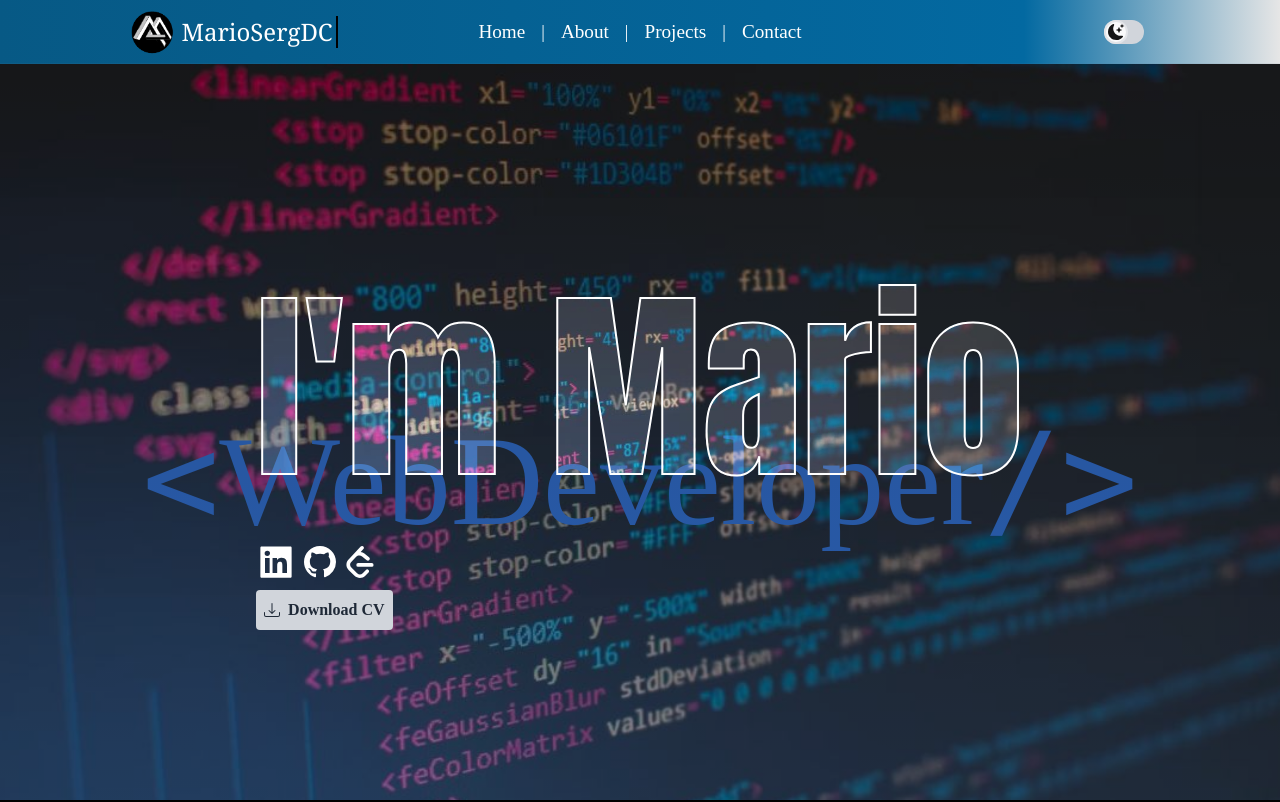
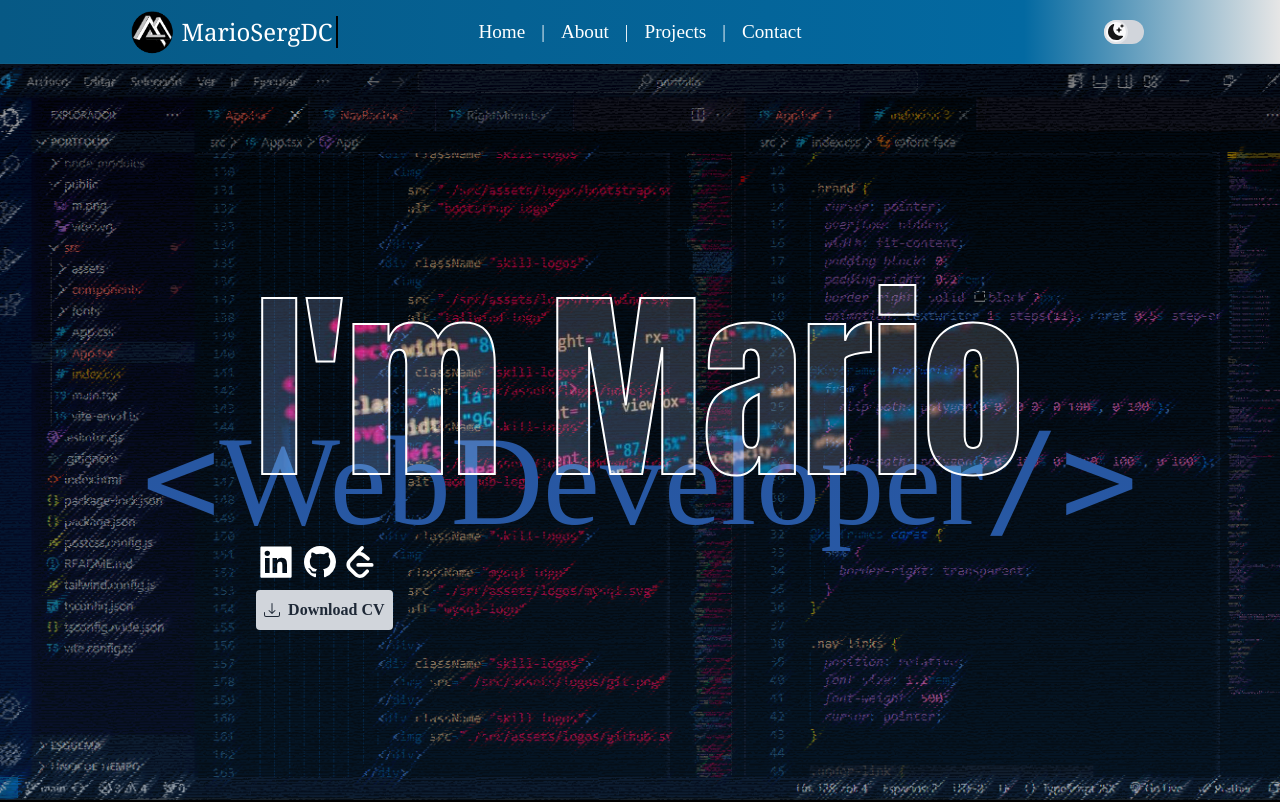
Before and after one commit to mariosergdc/portfolio, a React (Vite) app: page / in a window 1280 px wide. Shown: the top 802 px of the page. Built offline with nearby package versions, Linux system fonts and the light colour scheme.

Commit message:
back img

```diff
--- a/src/index.css
+++ b/src/index.css
@@ -156,7 +156,7 @@
 }
 
 .hero-back {
-  background-image: url("/src/assets/back.jpeg");
+  background-image: url("/src/assets/back.png");
   background-repeat: no-repeat;
   background-size: cover;
   background-position: center;
```
Also changed, not shown: src/assets/back.png (added).
